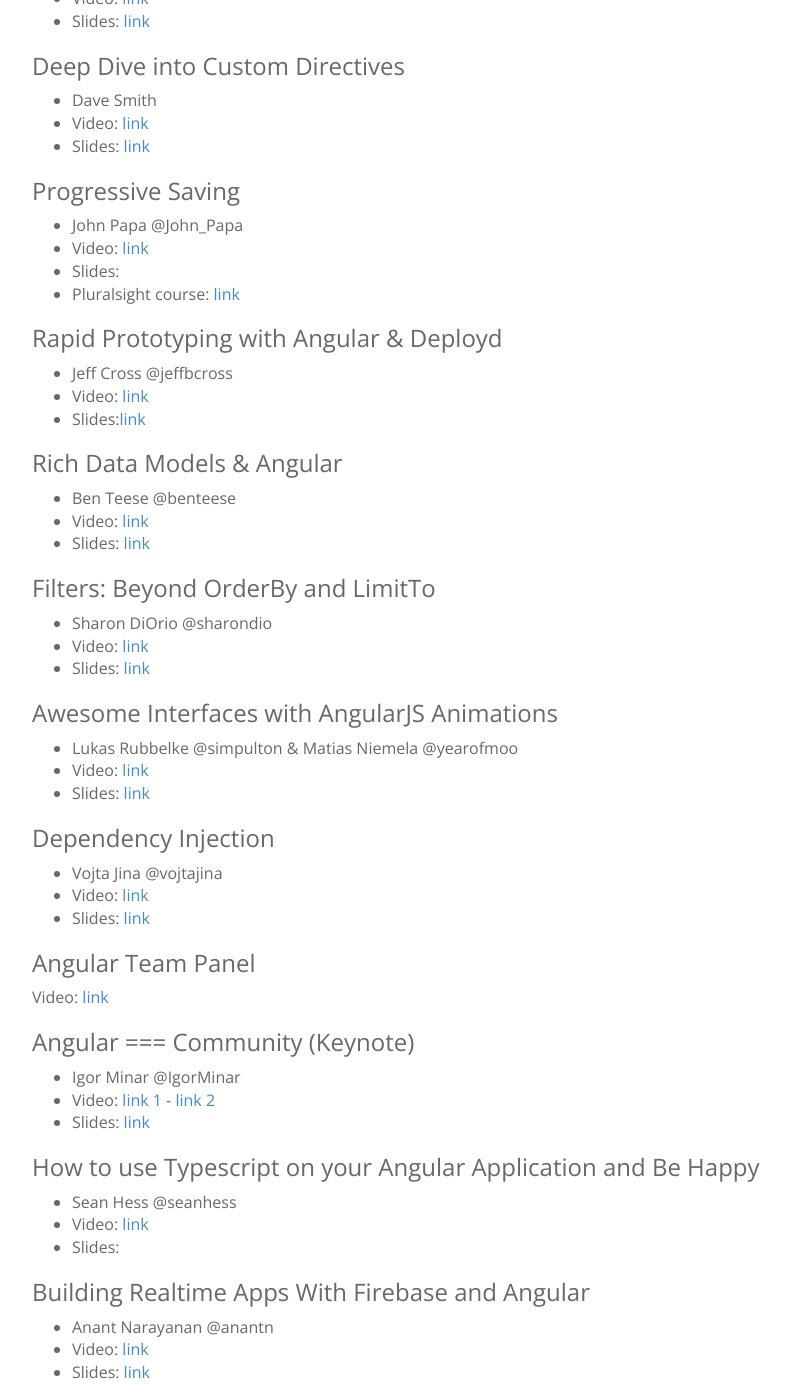
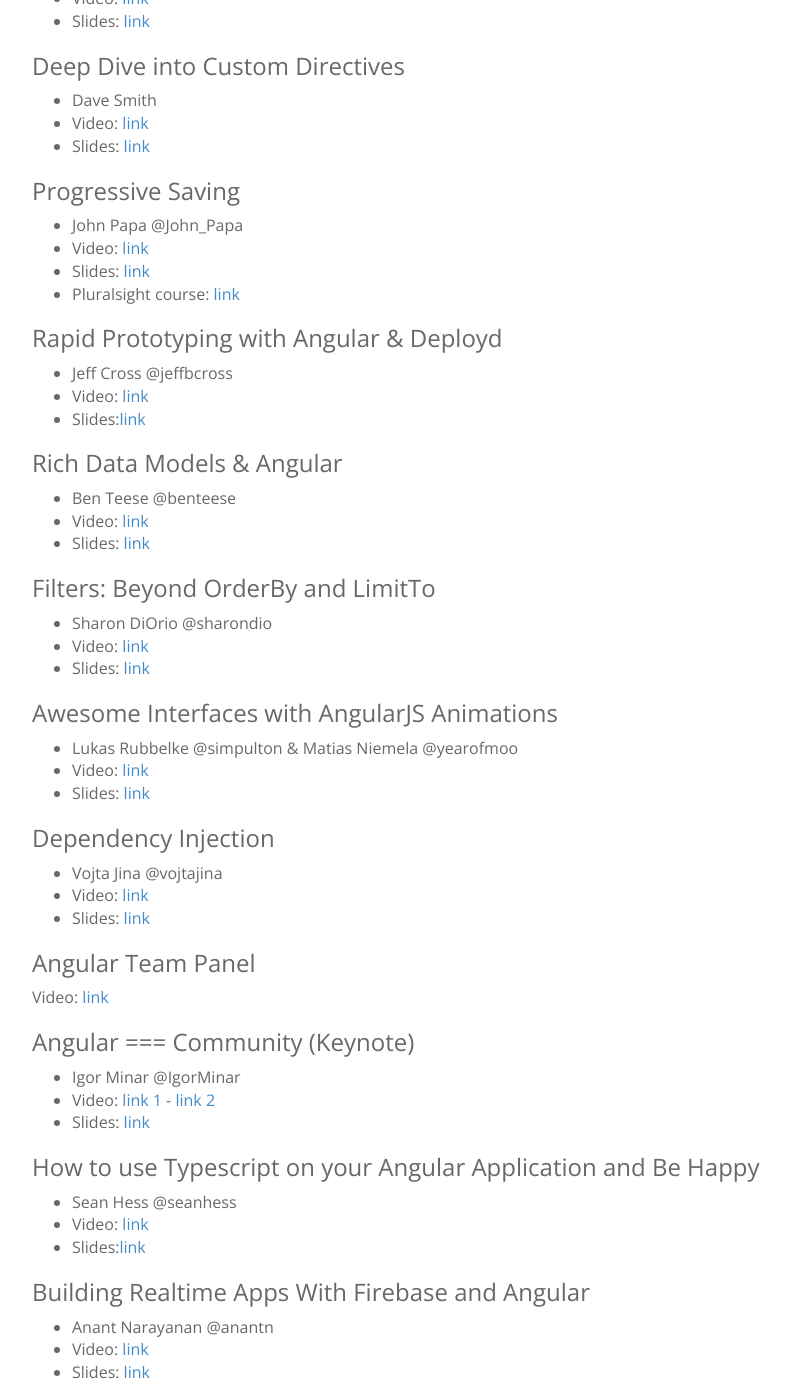
Before and after one commit to ng-learn-org/ng-learn-org.github.io, a Jekyll site: the page built from _posts/2014-01-25-NG-CONF-2014.md, in a window 1280 px wide and 1400 px high, scrolled down 801 px. Shown: the whole window, without its empty margins (38-828 px from the left). Built offline with Jekyll 4.4.1, drawn with Linux system fonts in a browser that asks for light colours; a script that is not in the unit is left out; comment, search, counter and statistics services are not loaded.

Commit message:
updated slides

```diff
--- a/_posts/2014-01-25-NG-CONF-2014.md
+++ b/_posts/2014-01-25-NG-CONF-2014.md
@@ -43,7 +43,7 @@ NG-CONF was amazing. With lots of best practices, tips, new keywords and homewor
 ### Progressive Saving
 - John Papa @John_Papa
 - Video: <a target="_blank" href="http://www.youtube.com/watch?v=JLij19xbefI">link</a>
-- Slides:
+- Slides: <a target="_blank" href="https://speakerdeck.com/johnpapa/angular-and-wip-progressive-saving">link</a>
 - Pluralsight course: <a target="_blank" href="http://jpapa.me/spangz2">link</a>
 
 ### Rapid Prototyping with Angular & Deployd
@@ -82,7 +82,7 @@ Video: <a target="_blank" href="http://www.youtube.com/watch?v=srt3OBP2kGc">link
 ### How to use Typescript on your Angular Application and Be Happy
 - Sean Hess @seanhess
 - Video: <a target="_blank" href="http://www.youtube.com/watch?v=u6TeBM_SC8w">link</a>
-- Slides:
+- Slides:<a target="_blank" href="https://github.com/seanhess/angularjs-typescript">link</a>
 
 ### Building Realtime Apps With Firebase and Angular
 - Anant Narayanan @anantn
```
